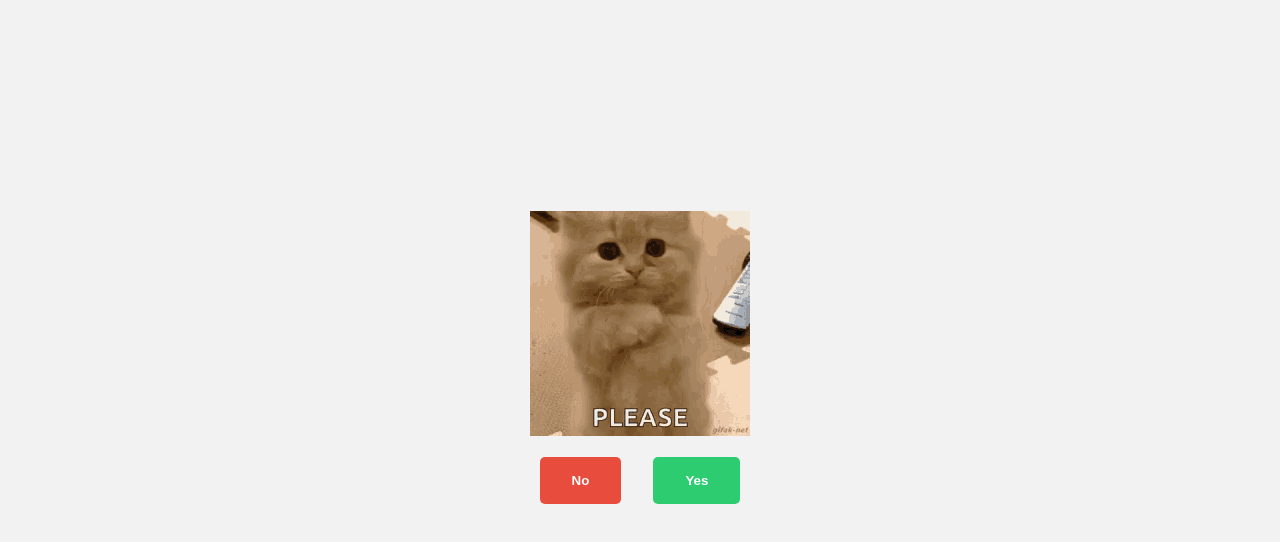
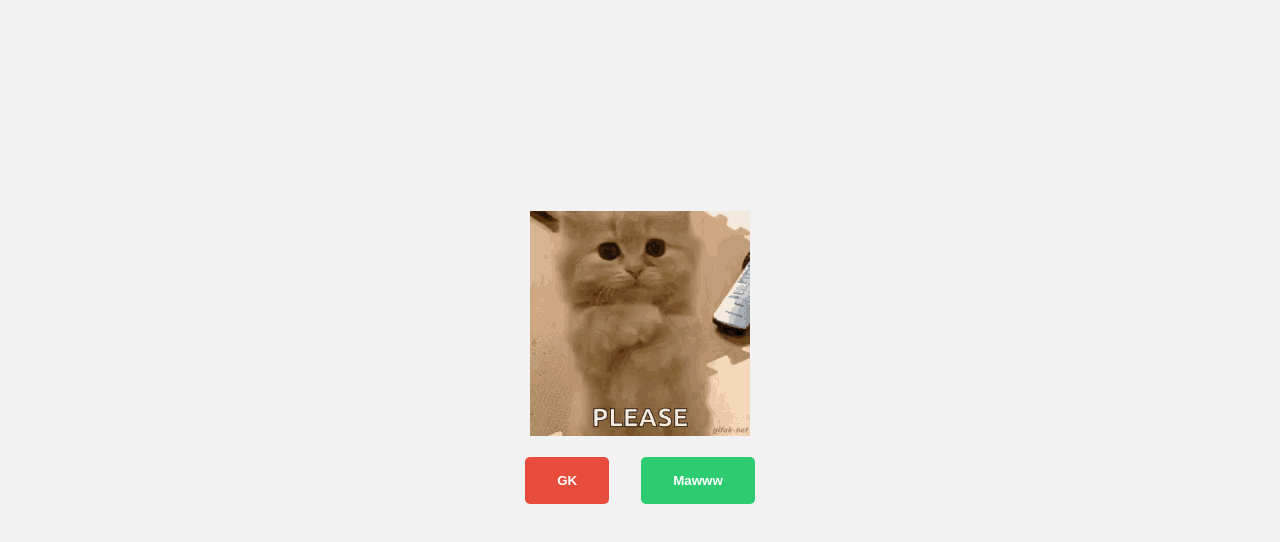
Before and after one commit to aqilkmy/ForAnindya.github.io, a plain HTML site: page index.html in a window 1280 px wide. Shown: the part 82-624 px from the top of the page. Drawn offline with Linux system fonts and the light colour scheme.

Commit message:
Update index.html

```diff
--- a/index.html
+++ b/index.html
@@ -30,8 +30,8 @@
         <img id="gif" src="pls.gif" alt="Please" />
       </div>
       <div class="button-container">
-        <button id="no-button">No</button>
-        <button id="yes-button">Yes</button>
+        <button id="no-button">GK</button>
+        <button id="yes-button">Mawww</button>
       </div>
     </main>
     <!-- <canvas id="confetti-canvas" width="800" height="600"></canvas> -->
```
